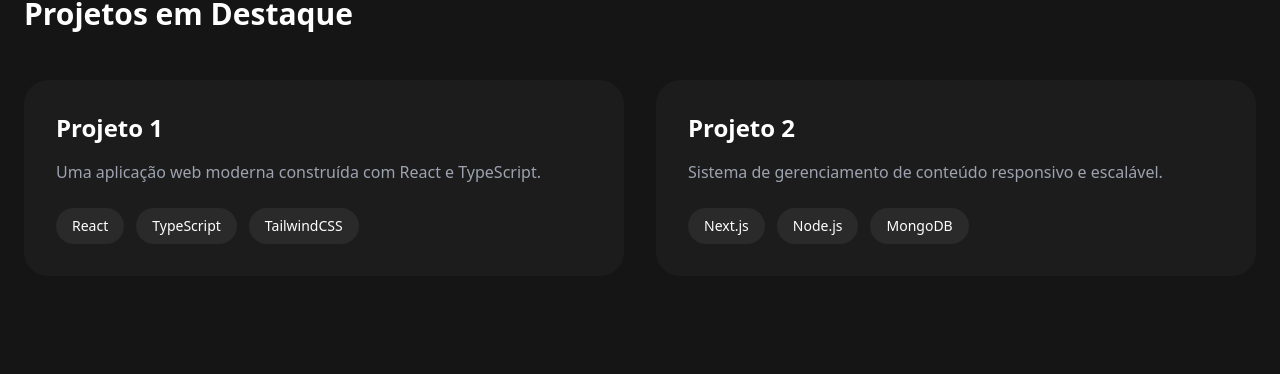
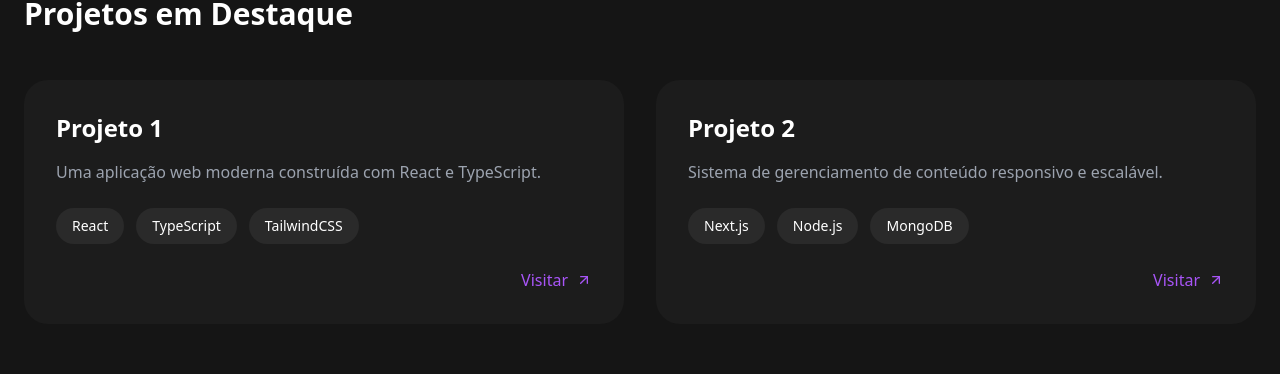
Before and after one commit to iElonMuski/rhuan-clone-remix-image-78, a React (Vite) app: page / in a window 1280 px wide. Shown: the part 676-1050 px from the top of the page. Built offline with nearby package versions, Linux system fonts and the light colour scheme.

Commit message:
feat: Add visit button to project cards

```diff
--- a/src/pages/Index.tsx
+++ b/src/pages/Index.tsx
@@ -1,21 +1,25 @@
-
 import React from 'react';
 import { motion } from 'framer-motion';
+import { ArrowUpRight } from 'lucide-react';
 
 const ProjectCard = ({ title, description, tags }: { title: string; description: string; tags: string[] }) => (
   <motion.div
     initial={{ opacity: 0, y: 20 }}
     whileInView={{ opacity: 1, y: 0 }}
     transition={{ duration: 0.5 }}
-    className="bg-[#1C1C1C] p-8 rounded-3xl h-full"
+    className="bg-[#1C1C1C] p-8 rounded-3xl h-full relative"
   >
     <h3 className="text-2xl font-bold mb-4">{title}</h3>
     <p className="text-gray-400 mb-6">{description}</p>
-    <div className="flex flex-wrap gap-3">
+    <div className="flex flex-wrap gap-3 mb-12">
       {tags.map((tag, index) => (
         <span key={index} className="bg-[#2A2A2A] px-4 py-2 rounded-full text-sm">{tag}</span>
       ))}
     </div>
+    <button className="absolute bottom-8 right-8 flex items-center gap-2 text-purple-500 hover:text-purple-400 transition-colors">
+      Visitar
+      <ArrowUpRight className="w-4 h-4" />
+    </button>
   </motion.div>
 );
 
```
